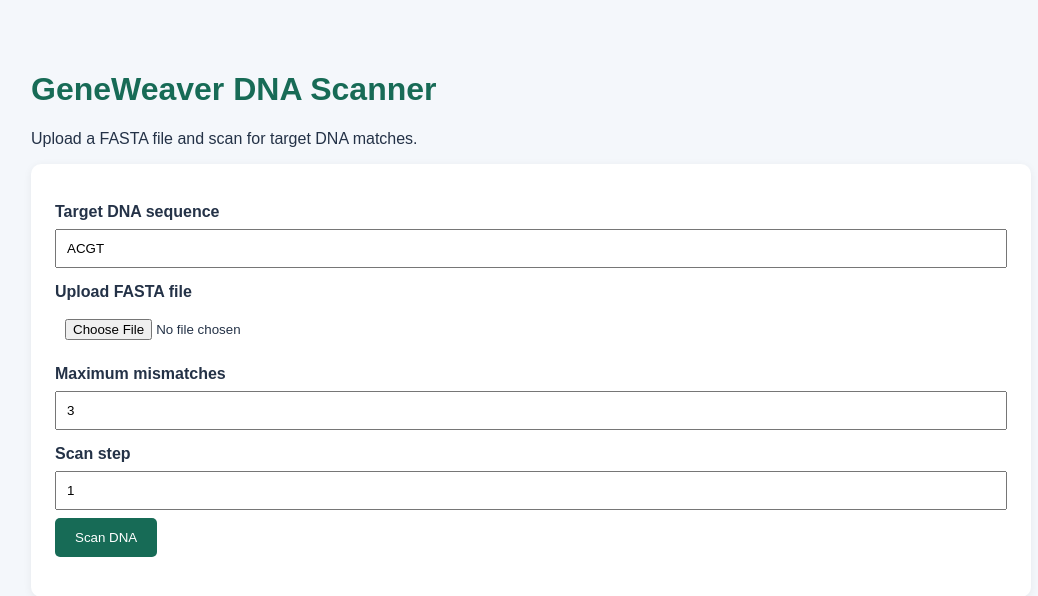
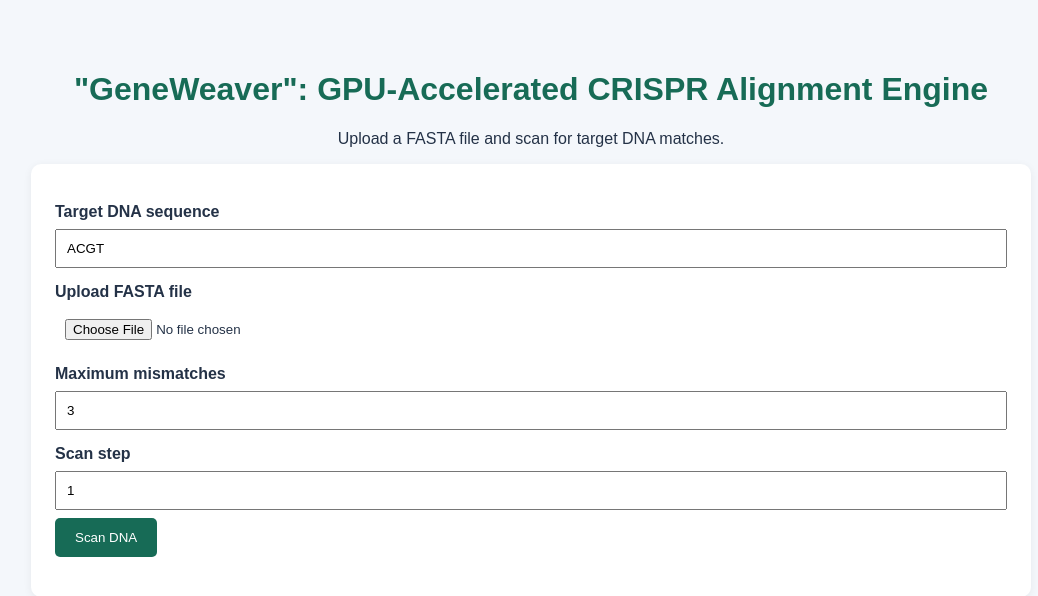
Before and after one commit to bobbadilakshmi10-cmyk/GeneWeaver, a Flask app: page / in a window 1280 px wide. Shown: the top 596 px of the page, without its empty margins (109-1147 px from the left). Run offline with Flask 3, Linux system fonts and the light colour scheme.

Commit message:
title change

```diff
--- a/templates/index.html
+++ b/templates/index.html
@@ -9,7 +9,7 @@
     <meta name="viewport" content="width=device-width, initial-scale=1.0">
 
     <!-- Set the browser tab title -->
-    <title>GeneWeaver DNA Scanner</title>
+    <title>"GeneWeaver": GPU-Accelerated CRISPR Alignment Engine </title>
 
     <!-- CSS styles for the webpage -->
     <style>
@@ -103,8 +103,8 @@
 
 <body>
     <!-- Display the project title and introduction -->
-    <h1>GeneWeaver DNA Scanner</h1>
-    <p>Upload a FASTA file and scan for target DNA matches.</p>
+    <center><h1>"GeneWeaver": GPU-Accelerated CRISPR Alignment Engine </h1>
+    <p>Upload a FASTA file and scan for target DNA matches.</p></center>
 
     <!-- Panel containing the DNA scanning form -->
     <div class="panel">
```
